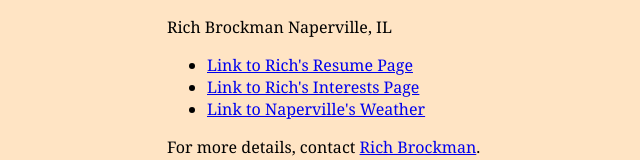
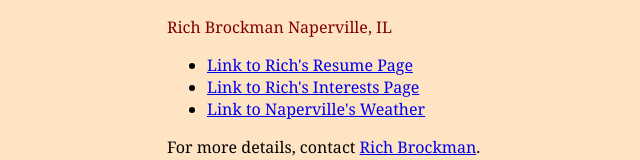
Before and after one commit to rjbrockman/rjbproj3, a plain HTML site: page index.html in a window 1280 px wide. Shown: the top 160 px of the page, without its empty margins (17-657 px from the left). Drawn offline with Linux system fonts and the light colour scheme.

Commit message:
Adding/changing CSS

```diff
--- a/style.css
+++ b/style.css
@@ -25,8 +25,8 @@ body {
 
 
 /* Giving style to the header */
-#header {
-	text-align: center;
+header {
+	text-align: leftwards;
 	color: #800000;
 	font-size: 1em;
 }
```
